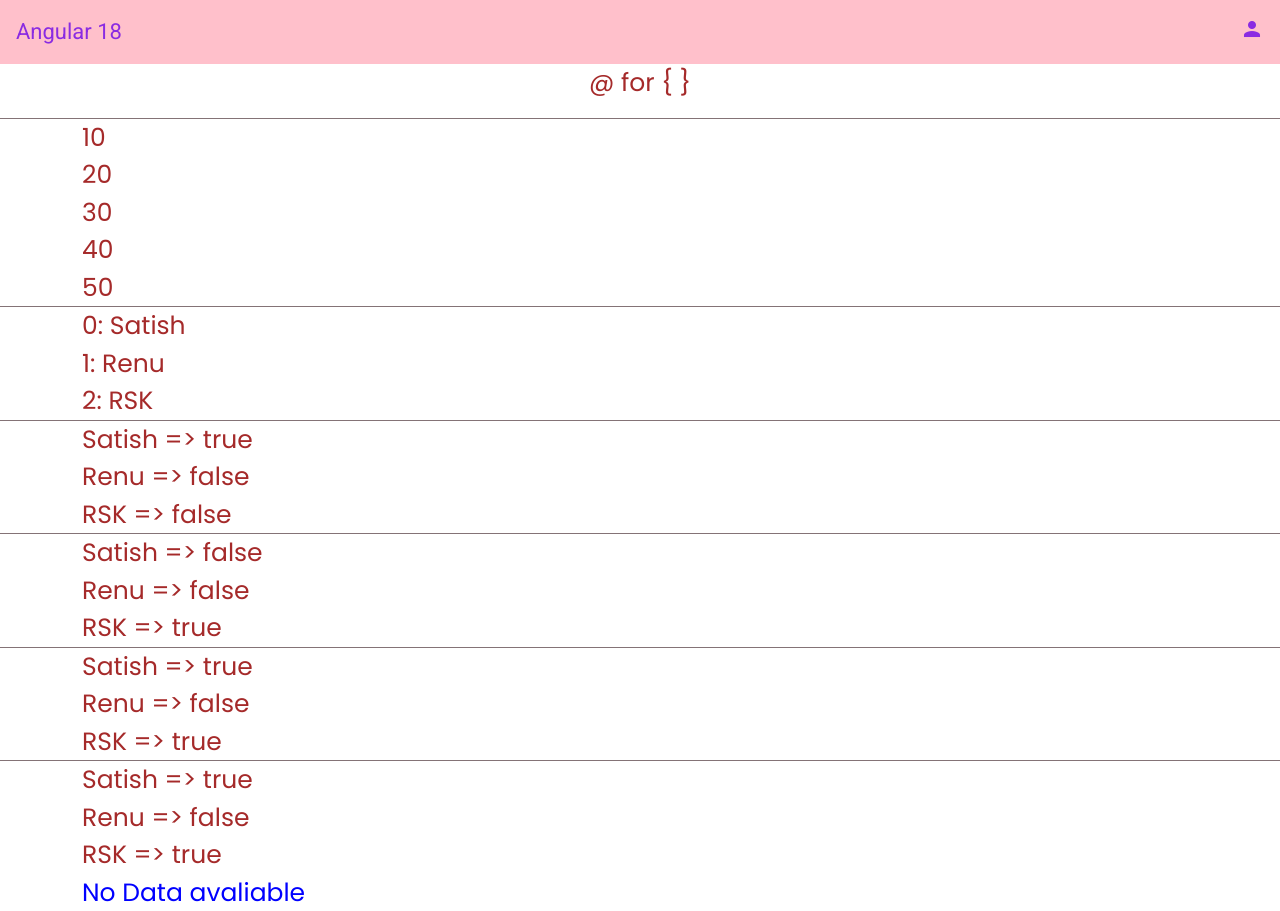
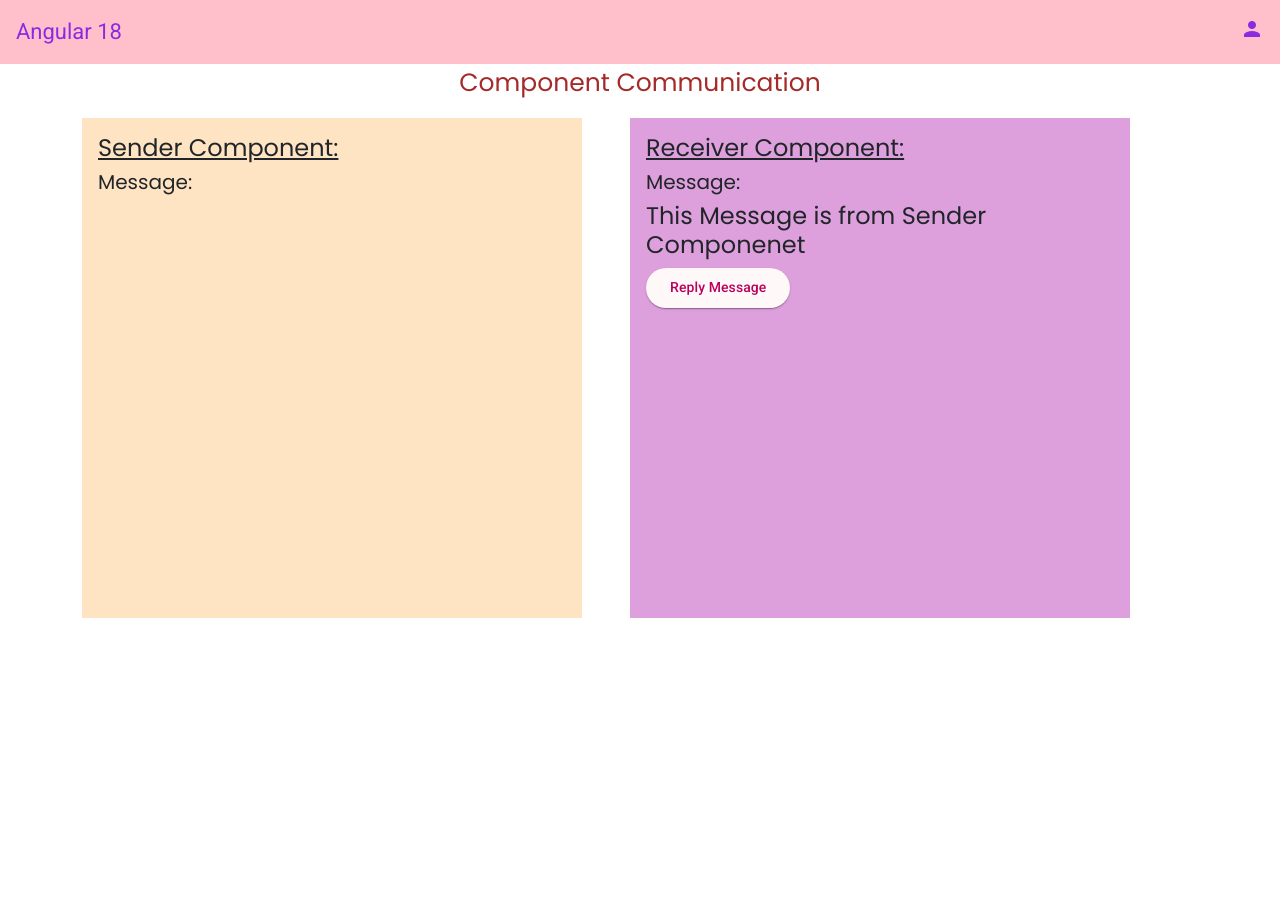
Before and after one commit to SatishKonduru/Angular18, an Angular app: page / in a window 1280 px wide. After the commit the page ends 800 px from the top, so only its background shows below. Built offline with nearby package versions, Linux system fonts and the light colour scheme.

Commit message:
@Input() and @Output()

```diff
--- a/src/app/app.component.html
+++ b/src/app/app.component.html
@@ -8,4 +8,5 @@
 <app-two-way-data-binding></app-two-way-data-binding> -->
 <!-- <app-if></app-if> -->
 <!-- <app-switch></app-switch> -->
-<app-for></app-for>
+<!-- <app-for></app-for> -->
+<app-sender></app-sender>
--- a/src/app/app.component.ts
+++ b/src/app/app.component.ts
@@ -11,11 +11,12 @@ import { TwoWayDataBindingComponent } from "./components/two-way-data-binding/tw
 import { IfComponent } from "./components/if/if.component";
 import { SwitchComponent } from "./components/switch/switch.component";
 import { ForComponent } from "./components/for/for.component";
+import { SenderComponent } from "./components/sender/sender.component";
 
 @Component({
   selector: 'app-root',
   standalone: true,
-  imports: [RouterOutlet, HeaderComponent, InterpolationComponent, PropertyBindingComponent, StyleBindingComponent, ClassBindingComponent, EventBindingComponent, TempRefVariablesComponent, TwoWayDataBindingComponent, IfComponent, SwitchComponent, ForComponent],
+  imports: [RouterOutlet, HeaderComponent, InterpolationComponent, PropertyBindingComponent, StyleBindingComponent, ClassBindingComponent, EventBindingComponent, TempRefVariablesComponent, TwoWayDataBindingComponent, IfComponent, SwitchComponent, ForComponent, SenderComponent],
   templateUrl: './app.component.html',
   styleUrl: './app.component.css'
 })
--- a/src/app/components/for/for.component.html
+++ b/src/app/components/for/for.component.html
@@ -1,6 +1,5 @@
 <div style="display: flex; justify-content: center;">
     <p style="font-size: 25px; color:brown;">&#64; for {{ '{ }' }} </p>
-
 </div>
 <mat-divider></mat-divider>
 <div class="container">
--- /dev/null
+++ b/src/app/components/receiver/receiver.component.html
@@ -0,0 +1,4 @@
+<h4><u>Receiver Component:</u></h4>
+<h5>Message: </h5><h4>{{postman}}</h4>
+
+<button mat-raised-button (click)="replyMessage()">Reply Message</button>
--- /dev/null
+++ b/src/app/components/receiver/receiver.component.ts
@@ -0,0 +1,20 @@
+import { Component, EventEmitter, Input, Output } from '@angular/core';
+import { SenderComponent } from "../sender/sender.component";
+import { CommonModule } from '@angular/common';
+import { AngularMaterialModule } from '../../modules/angular-material/angular-material.module';
+
+@Component({
+  selector: 'app-receiver',
+  standalone: true,
+  imports: [CommonModule, AngularMaterialModule],
+  templateUrl: './receiver.component.html',
+  styleUrl: './receiver.component.css'
+})
+export class ReceiverComponent {
+@Input()  postman: any
+
+@Output() reply = new EventEmitter()
+replyMessage(){
+  this.reply.emit('This message is from Receiver Component')
+}
+}
--- /dev/null
+++ b/src/app/components/sender/sender.component.html
@@ -0,0 +1,18 @@
+<!-- <div style="display: flex; justify-content: center;">
+    <p style="font-size: 25px; color:brown;">Component Communication </p>
+</div> -->
+<app-topic [topicName]="topic"></app-topic>
+<div class="container d-flex gap-5">
+    <div style="width: 500px; height: 500px; background-color: bisque;">
+        <div class="p-3">
+            <h4><u>Sender Component:</u></h4>
+            <h5>Message: </h5><h4>{{incomingMsg}}</h4>
+        </div>
+
+    </div>
+    <div style="width: 500px; height: 500px; background-color: plum;">
+        <div class="p-3">
+            <app-receiver (reply)="incomingMsg = $event" [postman]="message"></app-receiver>
+        </div>
+    </div>
+</div>
--- /dev/null
+++ b/src/app/components/sender/sender.component.ts
@@ -0,0 +1,19 @@
+import { Component, Input } from '@angular/core';
+import { ReceiverComponent } from "../receiver/receiver.component";
+import { CommonModule } from '@angular/common';
+import { AngularMaterialModule } from '../../modules/angular-material/angular-material.module';
+import { TopicComponent } from '../topic/topic.component';
+
+@Component({
+  selector: 'app-sender',
+  standalone: true,
+  imports: [ReceiverComponent, CommonModule, AngularMaterialModule, TopicComponent],
+  templateUrl: './sender.component.html',
+  styleUrl: './sender.component.css'
+})
+export class SenderComponent {
+  message = "This Message is from Sender Componenet"
+  @Input() replyMan: any
+  incomingMsg: any
+  topic = 'Component Communication'
+}
--- /dev/null
+++ b/src/app/components/topic/topic.component.html
@@ -0,0 +1,3 @@
+<div style="display: flex; justify-content: center;">
+    <p style="font-size: 25px; color:brown;">{{topicName}}</p>
+</div>
```
Also changed, not shown: src/app/components/topic/topic.component.ts (added, +12 -0 lines), src/app/components/receiver/receiver.component.css (added), src/app/components/sender/sender.component.css (added), src/app/components/topic/topic.component.css (added).
